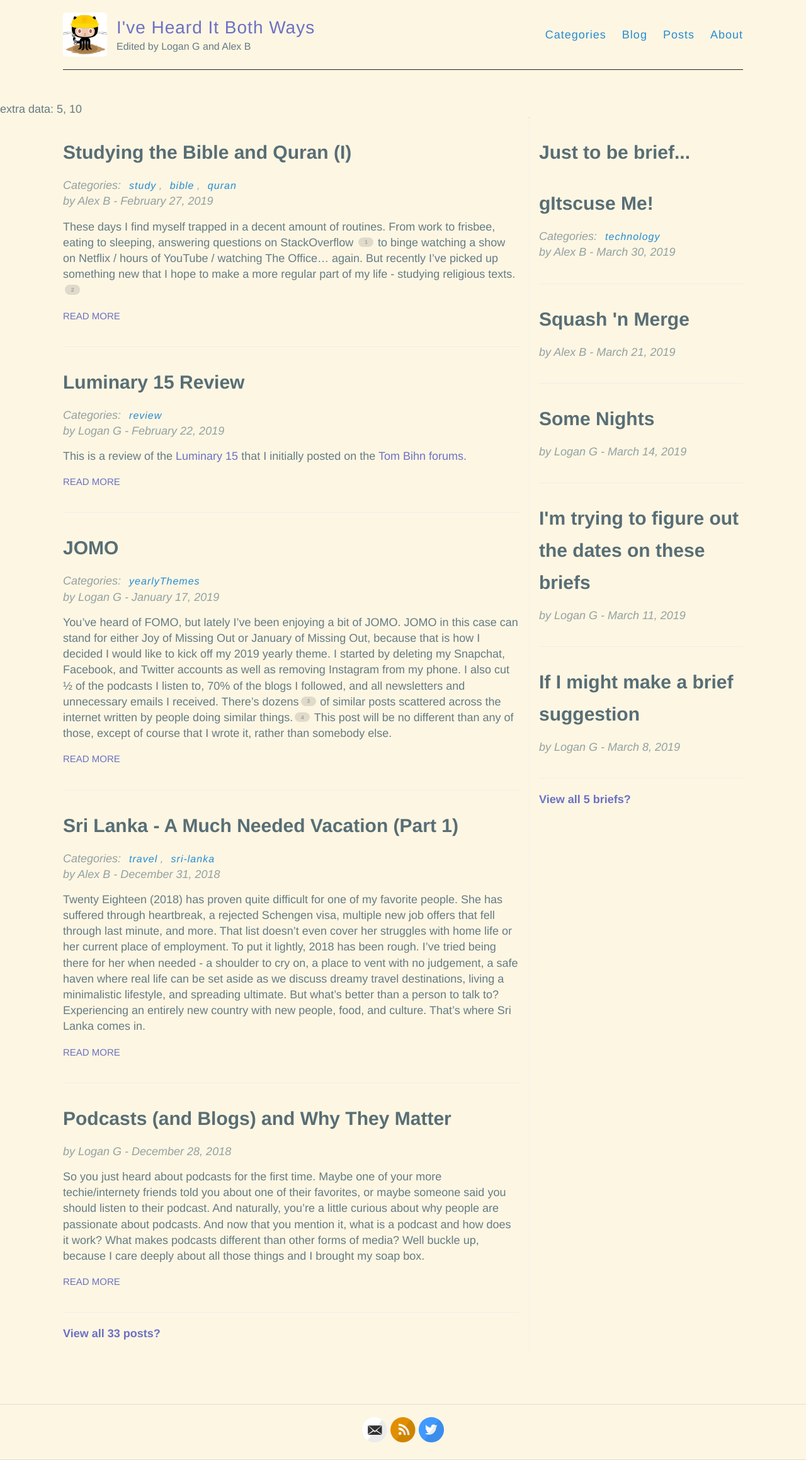
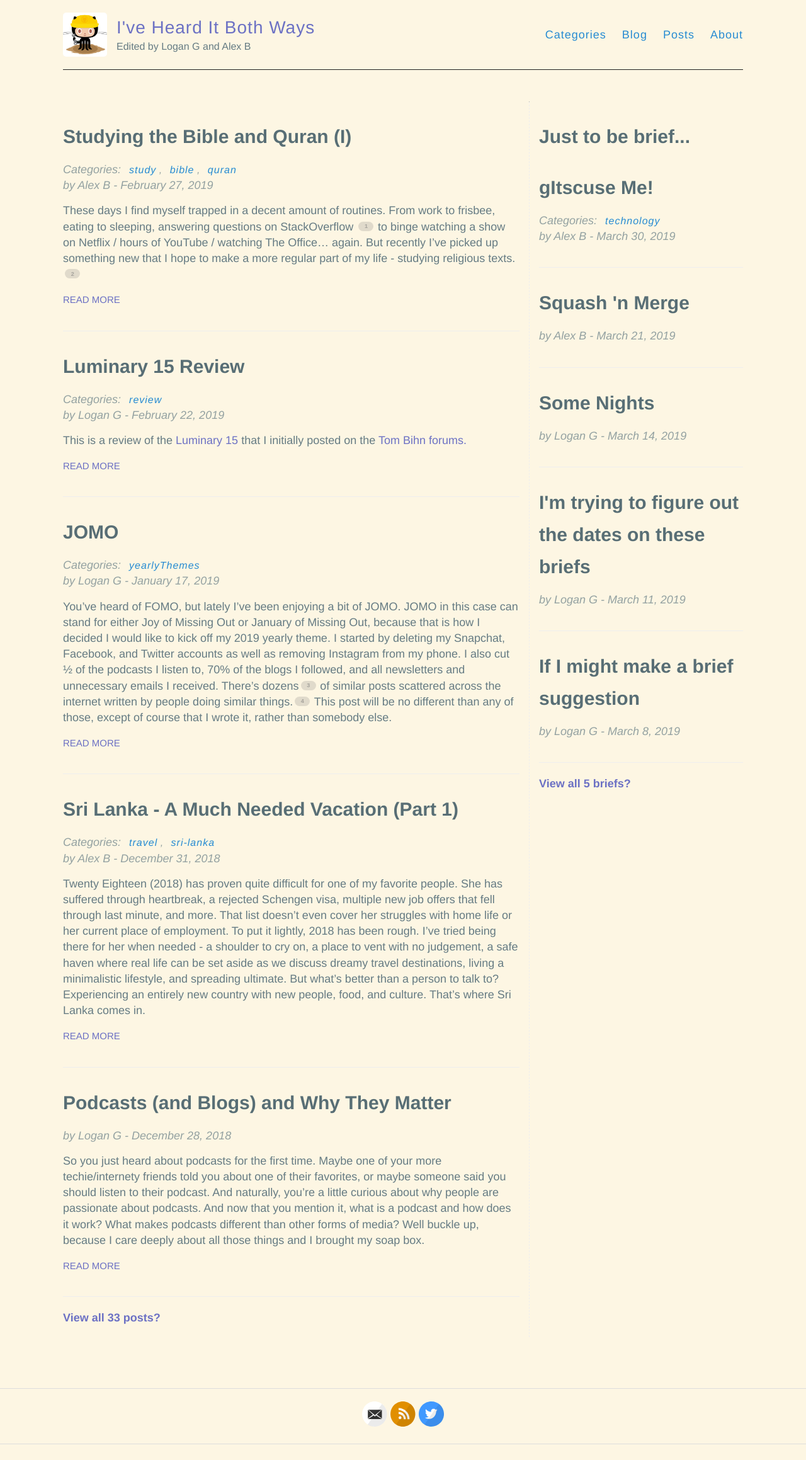
Before and after one commit to hencefarthing/hencefarthing.github.io, a Jekyll site: the page built from index.html, in a window 1280 px wide. Shown: the whole page at 63% size. Built offline with Jekyll 4.4.1, drawn with Linux system fonts in a browser that asks for light colours; after the commit the page ends 2293 px from its top, so only the background shows below that.

```diff
--- a/_layouts/default.html
+++ b/_layouts/default.html
@@ -31,21 +31,18 @@
       </div>
     </div>
 
-    <div>
-      extra data:
-      {{ page.display_num_posts }},
-      {{ page.display_num_briefs }}
-    </div>
+    {% comment %}
+        if displaying 'all' briefs or posts, give content-div id 'main-all'
+        if displaying specific #, give content-div id 'main-home'
+    {% endcomment %}
 
     {% if page.display_num_posts == "all" or page.display_num_briefs == "all" %}
-      <div id="main-all" role="main" class="container">
-        {{ content }}
-      </div>
+    <div id="main-all" role="main" class="container">
     {% else %}
-      <div id="main" role="main" class="container">
-        {{ content }}
-      </div>
+    <div id="main-home" role="main" class="container">
     {% endif %}
+      {{ content }}
+    </div>
 
     <div class="wrapper-footer">
       <div class="container">
--- a/style.scss
+++ b/style.scss
@@ -251,11 +251,11 @@ nav {
 }
 
 //
-// #main
+// #main-home (root site)
 // -> mobile = vertical grid, 1 column
 // -> large = 30% briefs, 70% posts
 //
-#main {
+#main-home {
   display: grid;
   grid-gap: 15px;
   grid-template-areas: 'posts' 'space' 'briefs';
@@ -277,6 +277,7 @@ nav {
   }
 }
 
+// #main-all (/posts or /briefs)
 #main-all {
   display: block;
 }
```
